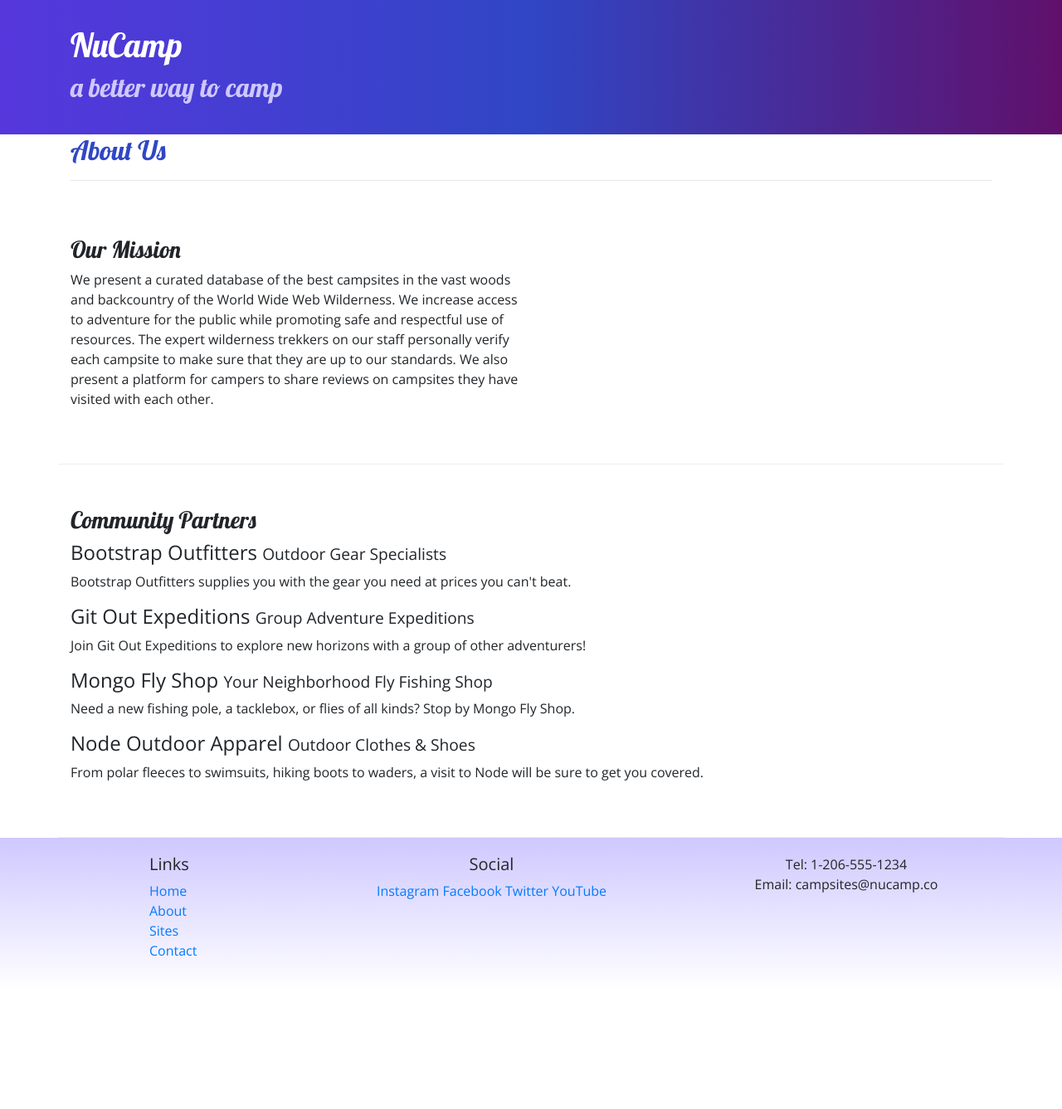
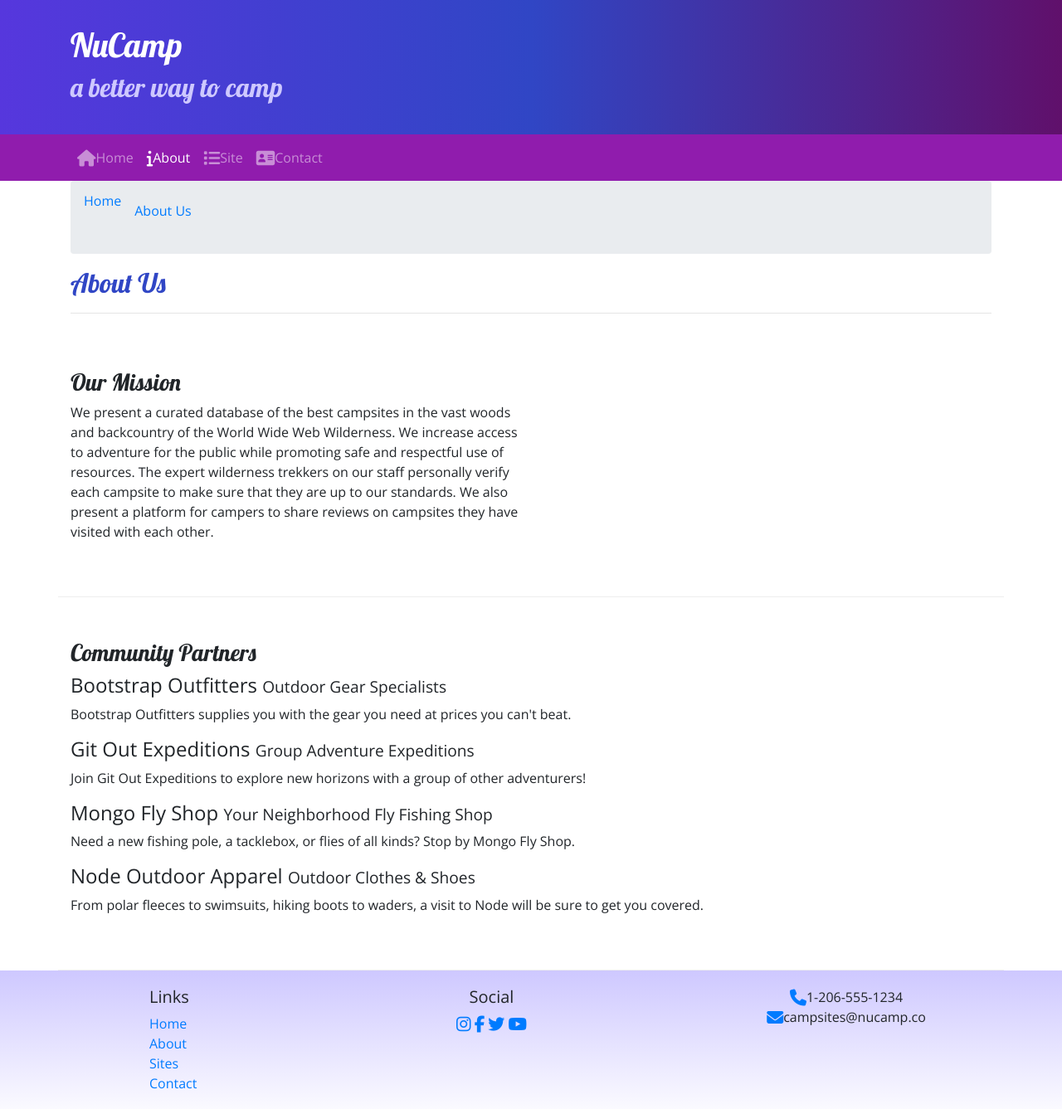
Before and after one commit to tatumtots/Nucampsite_Standard, a website: page aboutus.html in a window 1280 px wide. Shown: the whole page at 83% size. Before the commit the page ends 1194 px from the top, so only its background shows below. Drawn offline with nearby package versions, Linux system fonts and the light colour scheme.

Commit message:
icon fonts added

```diff
--- a/aboutus.html
+++ b/aboutus.html
@@ -10,8 +10,9 @@
          <link rel="stylesheet" href="node_modules/bootstrap/dist/css/bootstrap.min.css" />
 
          <!-- Additional CSS must be placed after Bootstrap CSS -->
-      <link rel="stylesheet" href="https://fonts.googleapis.com/css?family=Lobster|Open+Sans" />
-      <link rel="stylesheet" href="css/styles.css" />
+    <link rel="stylesheet" href="node_modules/font-awesome/css/font-awesome.min.css" />
+    <link rel="stylesheet" href="https://fonts.googleapis.com/css?family=Lobster|Open+Sans" />
+    <link rel="stylesheet" href="css/styles.css" />
 
     <title>NuCamp: A Better Way To Camp</title>
 
@@ -30,12 +31,30 @@
         </div>
     </header>
 
-
+    <nav class="navbar navbar-expand-sm navbar-dark sticky-top">
+        <div class="container">
+            <button class="navbar-toggler ml-auto" type="button" data-toggle="collapse" data-target="#nucampNavbar">
+                <span class="navbar-toggler-icon"></span>
+            </button>
+            <div class="collapse navbar-collapse" id="nucampNavbar">
+                <ul class="navbar-nav">
+                    <li class="nav-item"><a class="nav-link" href="index.html"><i class="fa fa-home fa-lg"></i>Home</a></li>
+                    <li class="nav-item active"><a class="nav-link" href="#"><i class="fa fa-info fa-lg"></i>About</a></li>
+                    <li class="nav-item"><a class="nav-link" href="#"><i class="fa fa-list fa-lg"></i>Site</a></li>
+                    <li class="nav-item"><a class="nav-link" href="#"><i class="fa fa-address-card fa-lg"></i>Contact</a></li>
+                </ul>
+            </div>
+        </div>
+    </nav>
 
 
     <div class="container">
         <div class="row">
             <div class="col">
+                <ol class="breadcrumb">
+                    <li class="breadcrumb-item"><a href="index.html">Home</a></li>
+                    <li class="breadcrumb active-item"><a href="index.html">About Us</a></li>
+                </ol>
                <h2>About Us</h2>
                <hr />
             </div>
@@ -77,14 +96,14 @@
                 </div>
                 <div class="col-6 col-sm-5 text-center">
                     <h5>Social</h5>
-                    <a href="http://instagram.com/">Instagram</a>
-                    <a href="http://facebook.com/">Facebook</a>
-                    <a href="http://twitter.com/">Twitter</a>
-                    <a href="http://youtube.com/">YouTube</a>
+                    <a href="http://instagram.com/"><i class="fa fa-instagram fa-lg"></i></a>
+                    <a href="http://facebook.com/"><i class="fa fa-facebook fa-lg"></i></a>
+                    <a href="http://twitter.com/"><i class="fa fa-twitter fa-lg"></i></a>
+                    <a href="http://youtube.com/"><i class="fa fa-youtube fa-lg"></i></a>
                 </div>
                 <div class="col-sm-4 text-center">
-                    Tel: 1-206-555-1234<br />
-                    Email: campsites@nucamp.co
+                    <i class="fa fa-phone fa-lg text-primary"></i>1-206-555-1234<br />
+                    <i class="fa fa-envelope fa-lg text-primary"></i>campsites@nucamp.co
                 </div>
            </div>
         </div>
```
Also changed, not shown: index.html (+25 -6 lines).
